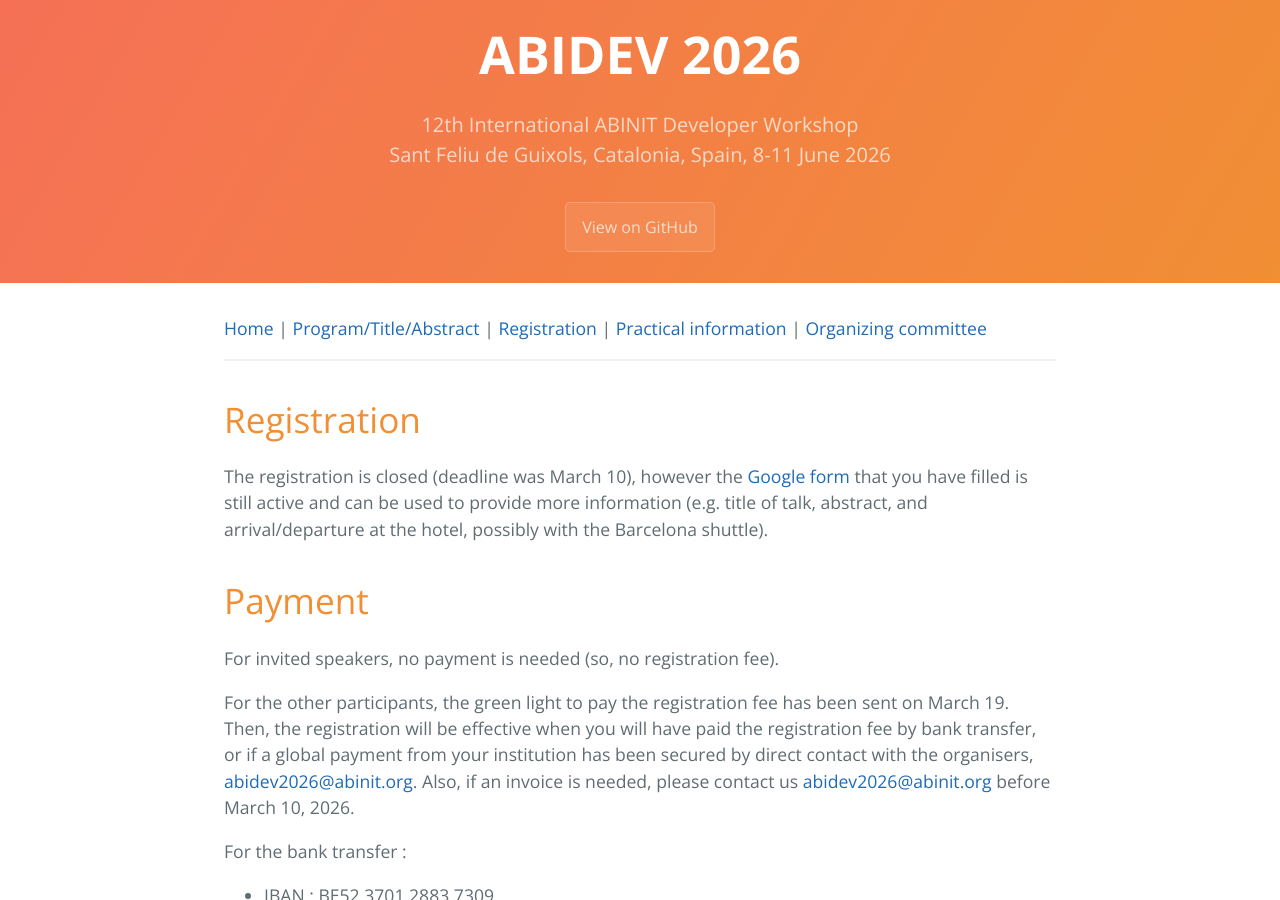
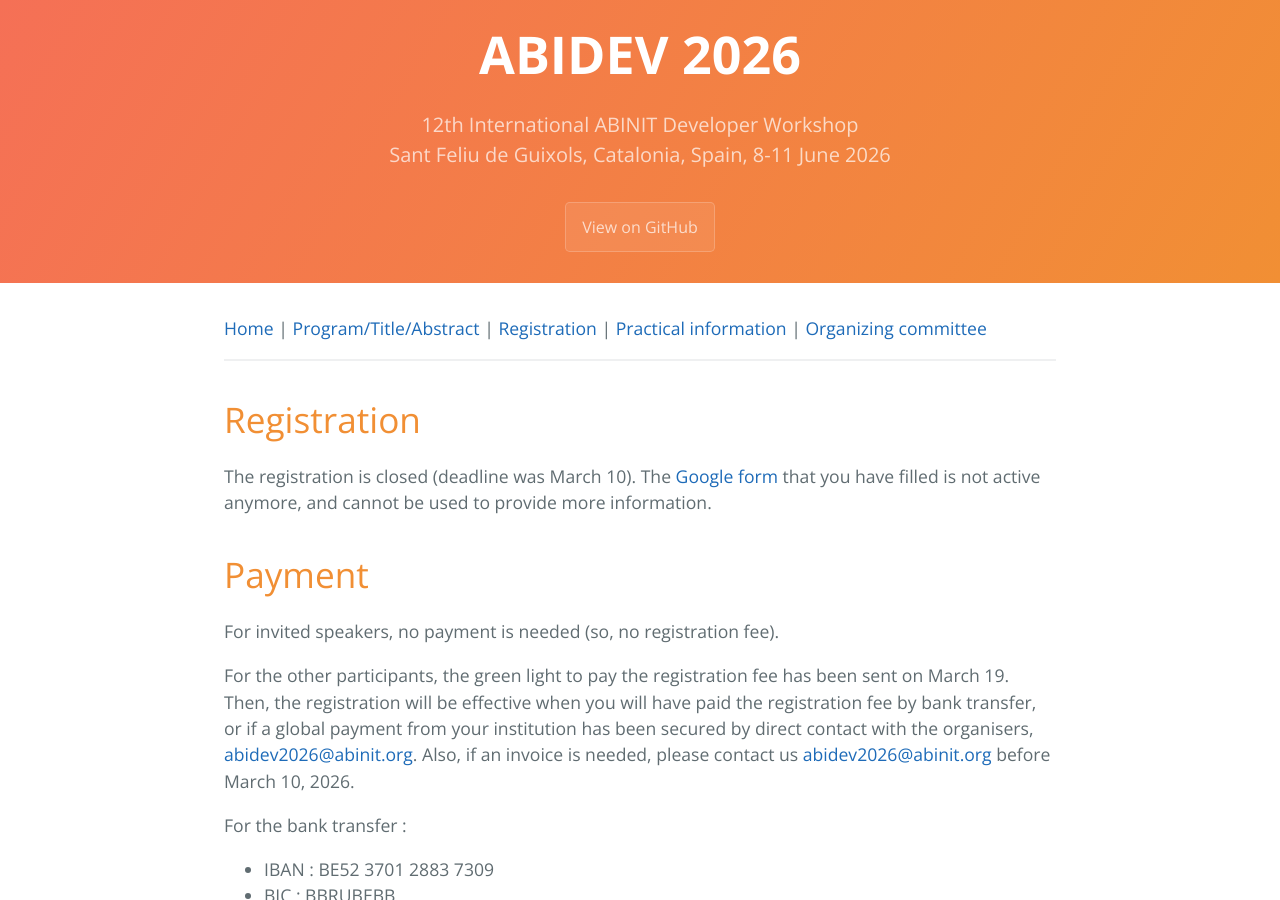
Before and after one commit to abinit/abidev2026, a Jekyll site: the page built from docs/registration.md, in a window 1280 px wide and 900 px high. Built offline with Jekyll 4.4.1, drawn with Linux system fonts in a browser that asks for light colours; the repository's description, which GitHub fills in, is left out.

Commit message:
Update of registration page (the Google form is now closed).

```diff
--- a/docs/registration.md
+++ b/docs/registration.md
@@ -9,8 +9,8 @@ description: 12th International ABINIT Developer Workshop <br> Sant Feliu de Gui
 
 # Registration
 
-The registration is closed (deadline was March 10), however the [Google form](https://docs.google.com/forms/d/e/1FAIpQLSeVwoxEjRbPuM9BG-Mgftp4UbTc3VqDbJX-6KgQNQujWj5tlQ/viewform?usp=header)
-that you have filled is still active and can be used to provide more information (e.g. title of talk, abstract, and arrival/departure at the hotel, possibly with the Barcelona shuttle).
+The registration is closed (deadline was March 10). The [Google form](https://docs.google.com/forms/d/e/1FAIpQLSeVwoxEjRbPuM9BG-Mgftp4UbTc3VqDbJX-6KgQNQujWj5tlQ/viewform?usp=header)
+that you have filled is not active anymore, and cannot be used to provide more information.
 
 # Payment
 
```
